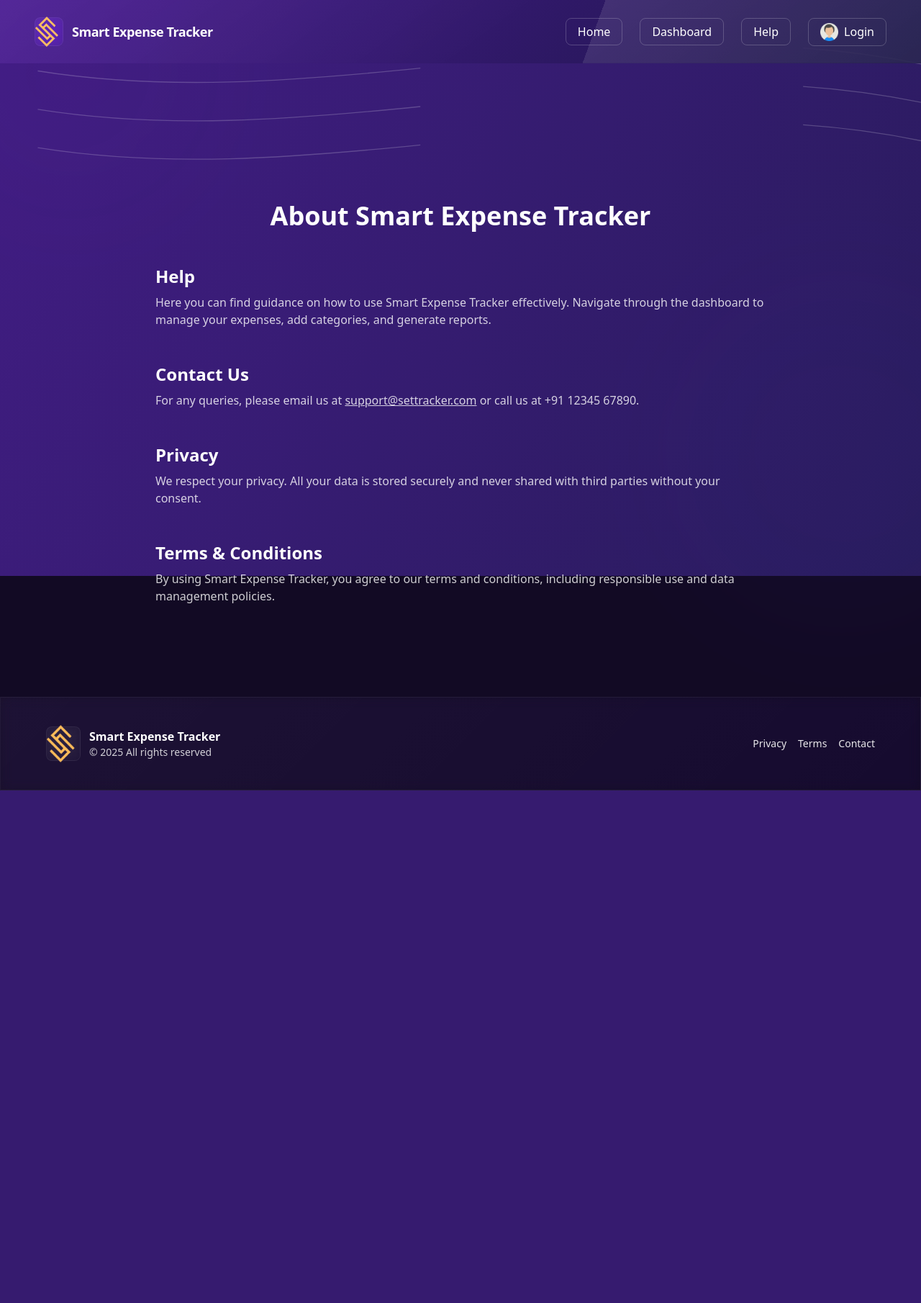
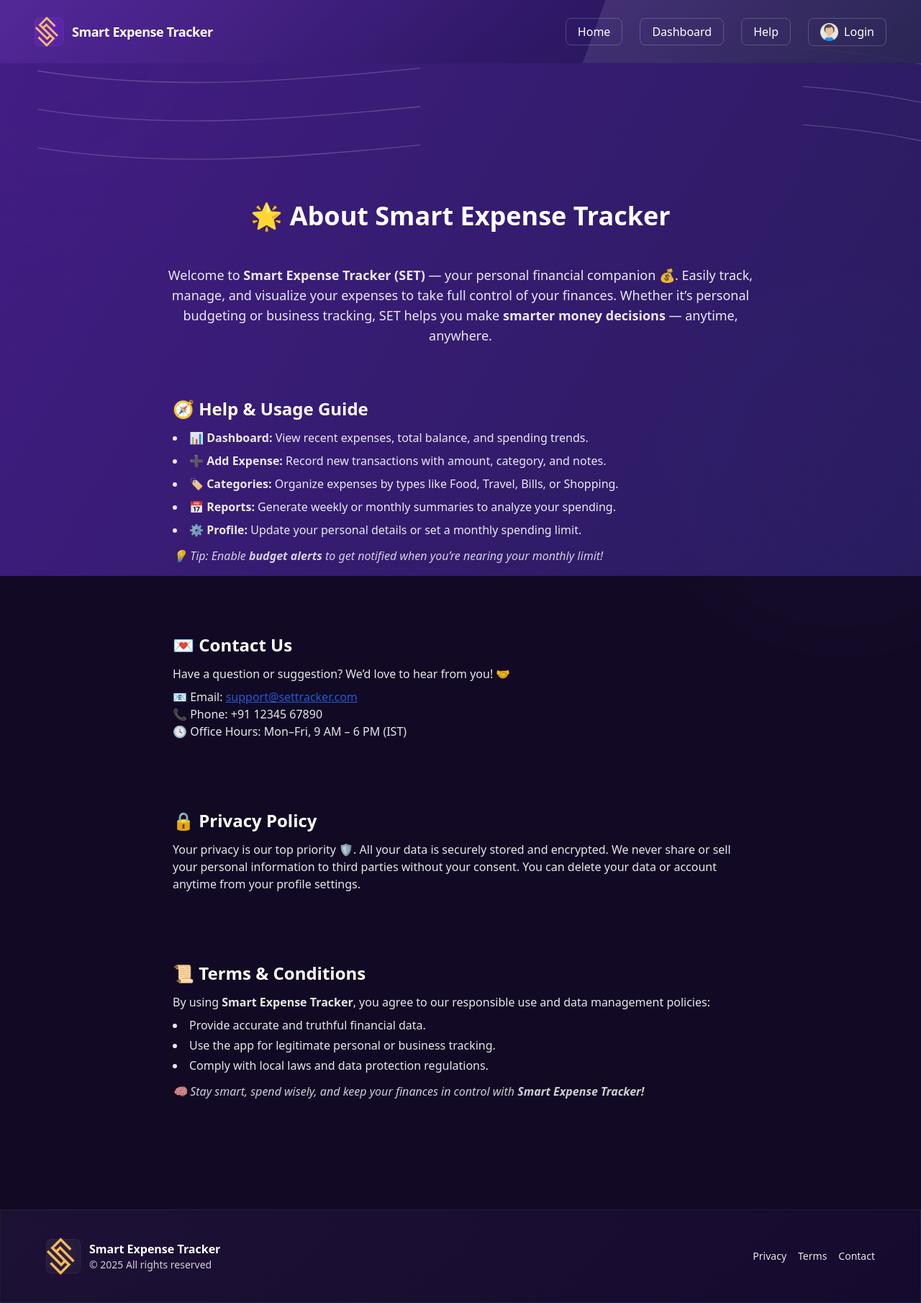
Before and after one commit to Tejaskait/Smart-Expense-Tracker, a Django app: page /about/ in a window 1280 px wide. Shown: the whole page at 72% size. Before the commit the page ends 1098 px from the top, so only its background shows below. Run offline with Django 5.2, Linux system fonts and the light colour scheme.

Commit message:
Enhanced About/Help page with structured sections, emojis, and improved Tailwind UI styling

```diff
--- a/Myapp/templates/about.html
+++ b/Myapp/templates/about.html
@@ -3,31 +3,66 @@
 {% block title %}About - Smart Expense Tracker{% endblock %}
 
 {% block content %}
-<section class="max-w-4xl mx-auto py-16 px-6 space-y-12">
-  <h2 class="text-4xl font-bold text-center">About Smart Expense Tracker</h2>
+<section class="max-w-4xl mx-auto py-16 px-6 space-y-12 text-white">
+  <h2 class="text-4xl font-bold text-center mb-8">🌟 About Smart Expense Tracker</h2>
+
+  <!-- About -->
+  <p class="text-lg text-center opacity-90">
+    Welcome to <strong>Smart Expense Tracker (SET)</strong> — your personal financial companion 💰.
+    Easily track, manage, and visualize your expenses to take full control of your finances.
+    Whether it’s personal budgeting or business tracking, SET helps you make <strong>smarter money decisions</strong> — anytime, anywhere.
+  </p>
 
   <!-- Help Section -->
-  <div>
-    <h3 class="text-2xl font-semibold mb-2">Help</h3>
-    <p class="opacity-80">Here you can find guidance on how to use Smart Expense Tracker effectively. Navigate through the dashboard to manage your expenses, add categories, and generate reports.</p>
+  <div class="bg-transparent p-6 rounded-2xl shadow-sm">
+    <h3 class="text-2xl font-semibold mb-3">🧭 Help & Usage Guide</h3>
+    <ul class="list-disc list-inside space-y-2 opacity-90">
+      <li>📊 <strong>Dashboard:</strong> View recent expenses, total balance, and spending trends.</li>
+      <li>➕ <strong>Add Expense:</strong> Record new transactions with amount, category, and notes.</li>
+      <li>🏷️ <strong>Categories:</strong> Organize expenses by types like Food, Travel, Bills, or Shopping.</li>
+      <li>📅 <strong>Reports:</strong> Generate weekly or monthly summaries to analyze your spending.</li>
+      <li>⚙️ <strong>Profile:</strong> Update your personal details or set a monthly spending limit.</li>
+    </ul>
+    <p class="mt-3 italic opacity-80">💡 Tip: Enable <strong>budget alerts</strong> to get notified when you’re nearing your monthly limit!</p>
   </div>
 
   <!-- Contact Us Section -->
-  <div>
-    <h3 class="text-2xl font-semibold mb-2">Contact Us</h3>
-    <p class="opacity-80">For any queries, please email us at <a href="mailto:support@settracker.com" class="underline">support@settracker.com</a> or call us at +91 12345 67890.</p>
+  <div class="bg-transparent p-6 rounded-2xl shadow-sm">
+    <h3 class="text-2xl font-semibold mb-3">💌 Contact Us</h3>
+    <p class="opacity-90 mb-2">
+      Have a question or suggestion? We’d love to hear from you! 🤝
+    </p>
+    <p class="opacity-90">
+      📧 Email: <a href="mailto:support@settracker.com" class="underline text-blue-600 hover:text-blue-800">support@settracker.com</a><br>
+      📞 Phone: +91 12345 67890<br>
+      🕓 Office Hours: Mon–Fri, 9 AM – 6 PM (IST)
+    </p>
   </div>
 
   <!-- Privacy Section -->
-  <div>
-    <h3 class="text-2xl font-semibold mb-2">Privacy</h3>
-    <p class="opacity-80">We respect your privacy. All your data is stored securely and never shared with third parties without your consent.</p>
+  <div class="bg-transparent p-6 rounded-2xl shadow-sm">
+    <h3 class="text-2xl font-semibold mb-3">🔒 Privacy Policy</h3>
+    <p class="opacity-90">
+      Your privacy is our top priority 🛡️. All your data is securely stored and encrypted.
+      We never share or sell your personal information to third parties without your consent.
+      You can delete your data or account anytime from your profile settings.
+    </p>
   </div>
 
   <!-- Terms Section -->
-  <div>
-    <h3 class="text-2xl font-semibold mb-2">Terms & Conditions</h3>
-    <p class="opacity-80">By using Smart Expense Tracker, you agree to our terms and conditions, including responsible use and data management policies.</p>
+  <div class="bg-transparent p-6 rounded-2xl shadow-sm">
+    <h3 class="text-2xl font-semibold mb-3">📜 Terms & Conditions</h3>
+    <p class="opacity-90">
+      By using <strong>Smart Expense Tracker</strong>, you agree to our responsible use and data management policies:
+    </p>
+    <ul class="list-disc list-inside space-y-1 opacity-90 mt-2">
+      <li>Provide accurate and truthful financial data.</li>
+      <li>Use the app for legitimate personal or business tracking.</li>
+      <li>Comply with local laws and data protection regulations.</li>
+    </ul>
+    <p class="mt-3 font-medium italic opacity-80">
+      🧠 Stay smart, spend wisely, and keep your finances in control with <strong>Smart Expense Tracker!</strong>
+    </p>
   </div>
 </section>
 {% endblock %}
```
Also changed, not shown: Myapp/db.sqlite3.
